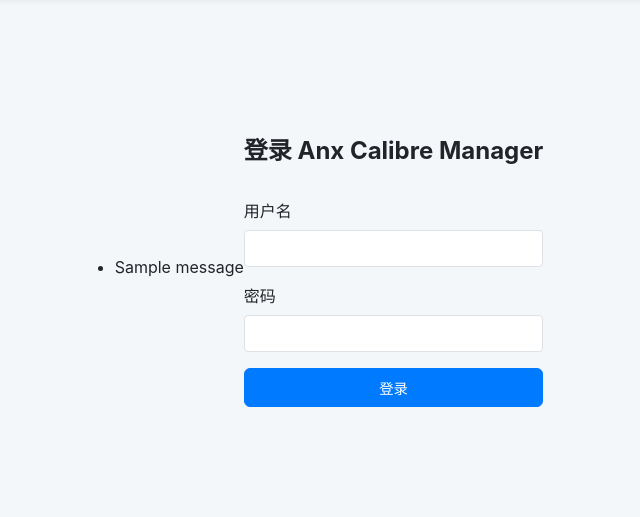
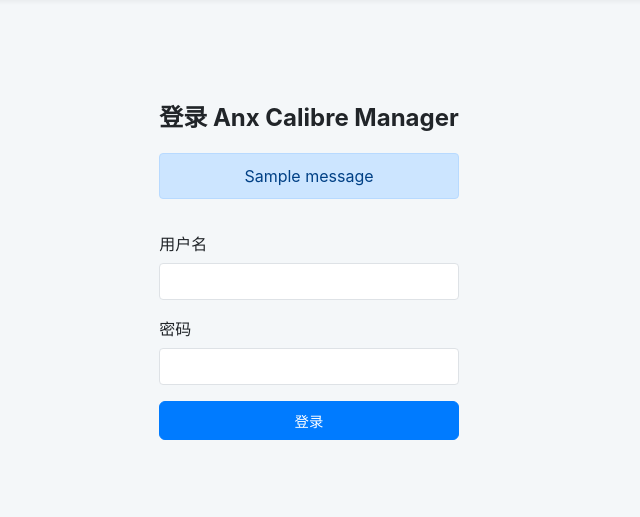
Before and after one commit to clover-eric/anx-calibre-manager, a Python web app: template templates/login.html in a window 1280 px wide. Shown: the part 60-577 px from the top of the page, without its empty margins (331-971 px from the left). Run offline with Jinja, Linux system fonts and the light colour scheme; the template is opened without the code that fills it, so the values that code supplies are empty; one stand-in notice (Sample message) is shown.

Commit message:
fix: fix login style

```diff
--- a/static/style.css
+++ b/static/style.css
@@ -621,6 +621,21 @@ textarea {
 #otp-group {
     display: none;
 }
+
+.flash-messages {
+    margin-bottom: 1rem;
+    text-align: center;
+}
+
+.flash {
+    padding: 0.75rem 1.25rem;
+    margin-bottom: 1rem;
+    border: 1px solid transparent;
+    border-radius: 0.25rem;
+    color: #004085;
+    background-color: #cce5ff;
+    border-color: #b8daff;
+}
 /* --- Setup Page Styles --- */
 .setup-body {
     padding-top: 0;
--- a/templates/base.html
+++ b/templates/base.html
@@ -73,16 +73,6 @@
     {% endif %}
 
     <div class="container">
-        {% with messages = get_flashed_messages() %}
-            {% if messages %}
-                <ul class="flash-messages">
-                {% for message in messages %}
-                    <li>{{ message }}</li>
-                {% endfor %}
-                </ul>
-            {% endif %}
-        {% endwith %}
-
         <div class="content-wrapper">
             {% block content %}{% endblock %}
         </div>
--- a/templates/login.html
+++ b/templates/login.html
@@ -7,6 +7,16 @@
 {% block content %}
 <div class="login-wrapper">
     <h2>登录 Anx Calibre Manager</h2>
+
+    {% with messages = get_flashed_messages(with_categories=true) %}
+        {% if messages %}
+            <div class="flash-messages">
+                {% for category, message in messages %}
+                    <div class="flash {{ category }}">{{ message }}</div>
+                {% endfor %}
+            </div>
+        {% endif %}
+    {% endwith %}
 
     <form id="loginForm" style="margin-top: 2rem;">
         <div class="form-group">
```
